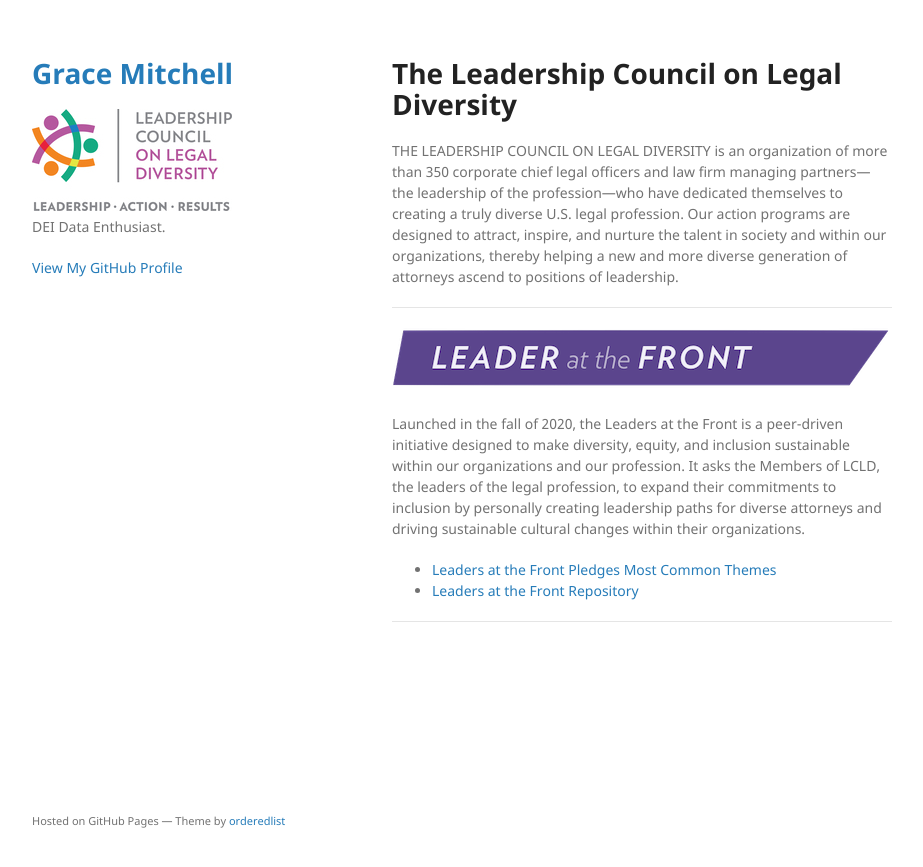
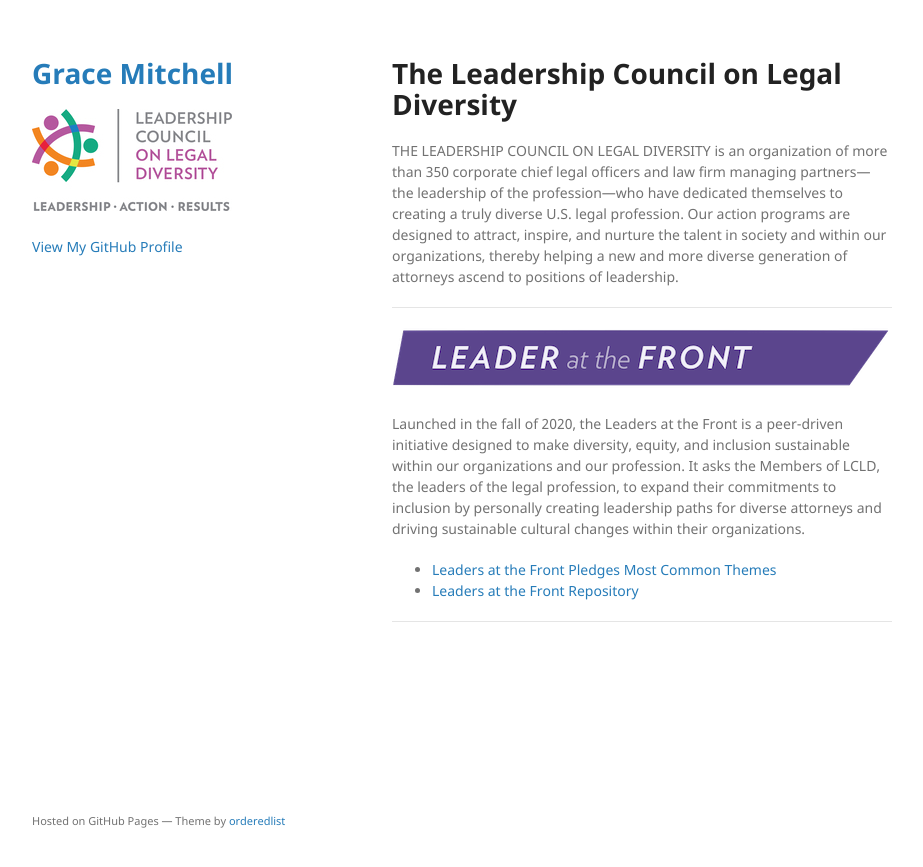
Before and after one commit to gymitchell95/gymitchell95.github.io, a Jekyll site: the page built from index.md, in a window 1280 px wide. Shown: the top 867 px of the page, without its empty margins (178-1101 px from the left). Built offline with Jekyll 4.4.1, drawn with Linux system fonts in a browser that asks for light colours; our own code applies the rules of GitHub Pages for plain Markdown files; the repository's description, which GitHub fills in, is left out.

Commit message:
Update _config.yml

```diff
--- a/_config.yml
+++ b/_config.yml
@@ -1,6 +1,7 @@
 title: Grace Mitchell
 logo: /assets/img/imresizer.com (1).jpg
-description: DEI Data Enthusiast.
+
+description: # DEI Data Enthusiast.
 show_downloads: false
 google_analytics:
 theme: jekyll-theme-minimal
```
